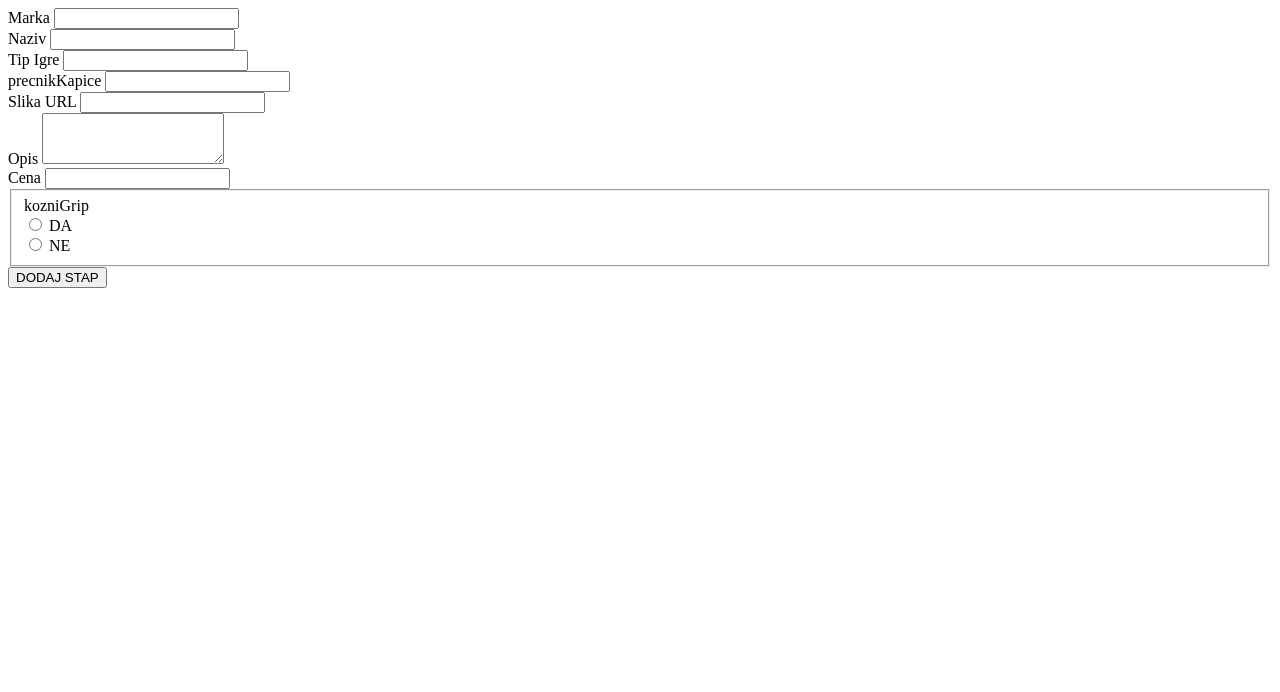
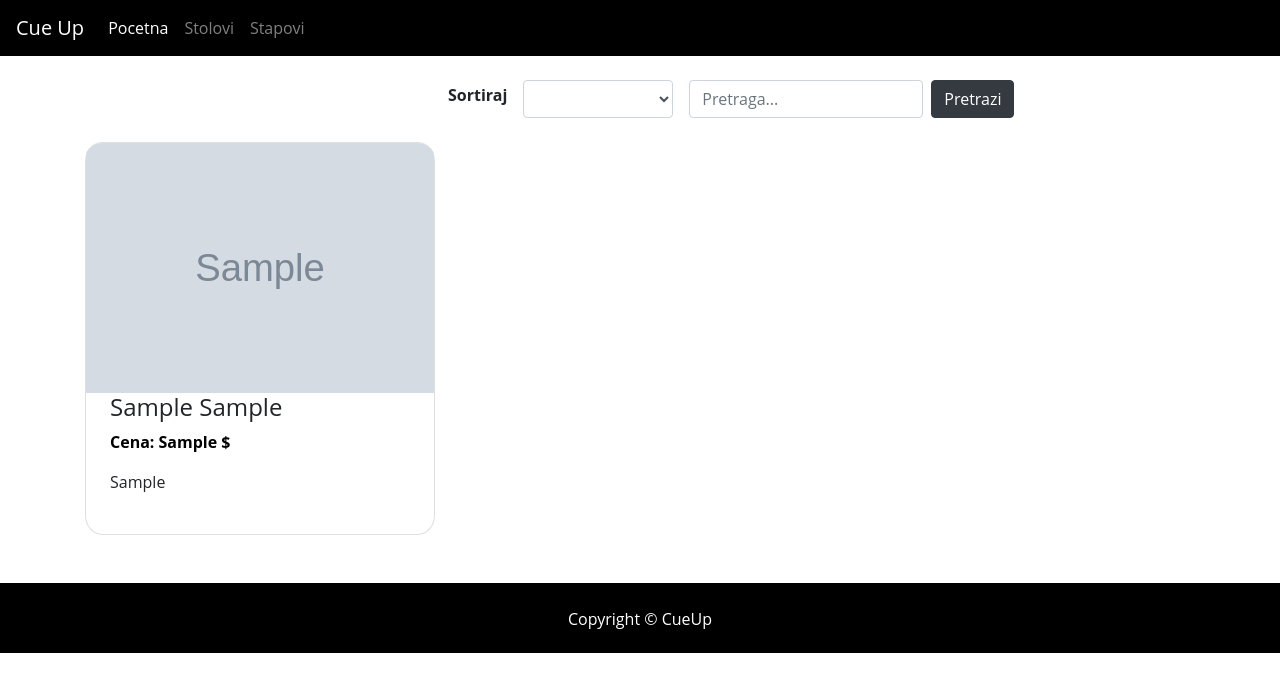
Before and after one commit to Bejn0/PhpDomaci, a PHP site: page /stapovi.php in a window 1280 px wide. Shown: the top 692 px of the page. Run offline with PHP 8.4, Linux system fonts and the light colour scheme; tables that the repository leaves empty or names only in its code hold one stand-in row (values such as "Sample post"); grey boxes marked "Sample" are stand-in pictures.

Commit message:
Dodata baza i u njoj funkcije select, insert, update i delete, povezana sa ostalim stranicama kroz header. Omoguceno sortiranje i pretrazivanje na stranicama stapovi i stolovi uz pomoc javaScripta. Stranice stapovi i stolovi redizajnirane i ukrasene kroz css fajl.

```diff
--- a/files/script.js
+++ b/files/script.js
@@ -0,0 +1,157 @@
+let select = document.getElementById("exampleFormControlSelect1");
+let select2 = document.getElementById("exampleFormControlSelect2");
+let form = document.getElementById("search-form");
+let form2 = document.getElementById("search-form2");
+
+if (select != null) {
+  select.addEventListener('change', (event) => {
+    let vrstaSorta = event.target.value;
+
+    $.ajax({
+      url: 'sort.php',
+      type: 'POST',
+      data: {
+        vrstaSorta: vrstaSorta,
+        table: "stapovi"
+      },
+      success: (response) => {
+        let stapovi = JSON.parse(response);
+        let html = "";
+
+        stapovi.forEach(stap => {
+          html += `<div class="col-md-4 col-sm-6 col-12 mt-4">
+          <div class="card">
+            <div class="card-img">
+            <img src="${stap.img}" alt="">
+            </div>
+            <div class="card-sadrzaj">
+                        <h4 class="card-naziv">${stap.marka} ${stap.naziv}</h4>
+                        <p class="card-cena">${stap.cena} E</p>
+                        <p class="card-opis">${stap.opis.substring(0, 250)}</p>
+            </div>
+          </div>
+        </div>`;
+        });
+
+        document.getElementById('stapovi-container').innerHTML = html;
+      }
+    });
+  });
+}
+
+
+if (select2 != null) {
+  select2.addEventListener('change', (event) => {
+    let vrstaSorta = event.target.value;
+
+    $.ajax({
+      url: 'sort.php',
+      type: 'POST',
+      data: {
+        vrstaSorta: vrstaSorta,
+        table: "stolovi"
+      },
+      success: (response) => {
+        console.log(response);
+        let stolovi = JSON.parse(response);
+        let html = "";
+
+        stolovi.forEach(sto => {
+          html += `<div class="col-md-4 col-sm-6 col-12 mt-4">
+                    <div class="card">
+                      <div class="card-img">
+                        <img src="${sto.img}" alt="">
+                      </div>
+                      <div class="card-sadrzaj">
+                        <h4 class="card-naziv">${sto.marka} ${sto.naziv}</h4>
+                        <p class="card-cena">${sto.cena} E</p>
+                        <p class="card-opis">${sto.opis.substring(0, 250)}</p>
+                      </div>
+                    </div>
+                  </div>`;
+        });
+
+        document.getElementById('stolovi-container').innerHTML = html;
+      }
+    });
+  });
+}
+
+if (form != null) {
+  form.addEventListener('submit', (event) => {
+    event.preventDefault();
+
+    let unetTekst = document.getElementById('search-input').value;
+
+    $.ajax({
+      url: 'search.php',
+      type: 'POST',
+      data: {
+        unetTekst: unetTekst,
+        table: "stapovi"
+      },
+      success: (response) => {
+        console.log(response);
+        let stapovi = JSON.parse(response);
+        let html = "";
+
+        stapovi.forEach(stap => {
+          html += `<div class="col-md-4 col-sm-6 col-12 mt-4">
+                    <div class="card">
+                      <div class="card-img">
+                        <img src="${stap.img}" alt="">
+                      </div>
+                      <div class="card-sadrzaj">
+                        <h4 class="card-naziv">${stap.marka} ${stap.naziv}</h4>
+                        <p class="card-cena">${stap.cena} E</p>
+                        <p class="card-opis">${stap.opis.substring(0, 250)}</p>
+                      </div>
+                    </div>
+                  </div>`;
+        });
+
+        document.getElementById('stapovi-container').innerHTML = html;
+      }
+    });
+  });
+}
+
+
+if (form2 != null) {
+  form2.addEventListener('submit', (event) => {
+    event.preventDefault();
+
+    let unetTekst = document.getElementById('search-input').value;
+
+    $.ajax({
+      url: 'search.php',
+      type: 'POST',
+      data: {
+        unetTekst: unetTekst,
+        table: "stolovi"
+      },
+      success: (response) => {
+        console.log(response);
+        let stolovi = JSON.parse(response);
+        let html = "";
+
+        stolovi.forEach(sto => {
+          html += `<div class="col-md-4 col-sm-6 col-12 mt-4">
+                    <div class="card">
+                      <div class="card-img">
+                        <img src="${sto.img}" alt="">
+                      </div>
+                      <div class="card-sadrzaj">
+                        <h4 class="card-naziv">${sto.marka} ${sto.naziv}</h4>
+                        <p class="card-cena">${sto.cena} E</p>
+                        <p class="card-opis">${sto.opis.substring(0, 250)}</p>
+                      </div>
+                    </div>
+                  </div>`;
+        });
+
+        document.getElementById('stolovi-container').innerHTML = html;
+      }
+    });
+  });
+}
--- a/files/style.css
+++ b/files/style.css
@@ -44,3 +44,29 @@ body {
     height: 70px;
     text-align: center;
   }
+
+  #sortirajdiv {
+    align-items: center;
+    margin-left: 35%;
+}
+
+.card {
+  box-sizing: border-box;
+  border-radius: 5%;
+}
+
+.card-img img {
+  height: 250px;
+  width: 100%;
+  border-top-left-radius: 5%;
+  border-top-right-radius: 5%;
+  z-index: -1;
+}
+
+.card-cena{
+  color: black;
+  font-weight: 700;
+}
+.card-sadrzaj{
+  padding: 0 1.5rem 1.5rem 1.5rem;
+}
--- a/footer.php
+++ b/footer.php
@@ -2,6 +2,9 @@
   <p class="pt-4">Copyright &copy; CueUp</p>
 </footer>
 
+<script src="https://cdnjs.cloudflare.com/ajax/libs/jquery/3.5.1/jquery.min.js" integrity="sha512-bLT0Qm9VnAYZDflyKcBaQ2gg0hSYNQrJ8RilYldYQ1FxQYoCLtUjuuRuZo+fjqhx/qtq/1itJ0C2ejDxltZVFg==" crossorigin="anonymous"></script><script src="https://cdn.jsdelivr.net/npm/bootstrap@4.5.3/dist/js/bootstrap.bundle.min.js" integrity="sha384-ho+j7jyWK8fNQe+A12Hb8AhRq26LrZ/JpcUGGOn+Y7RsweNrtN/tE3MoK7ZeZDyx" crossorigin="anonymous"></script>
+<script src="files/script.js"></script>
+
 </body>
 
 </html>
--- a/header.php
+++ b/header.php
@@ -1,3 +1,10 @@
+<?php
+
+require_once "Database.php";
+$db = new Database("itehdom");
+
+?>
+
 <!DOCTYPE html>
 <html lang="en">
 
--- a/stapovi.php
+++ b/stapovi.php
@@ -1,60 +1,51 @@
-<div class="row">
-      <div class="col-md-6 col-sm-6 offset-md-3 offset-sm-3">
-        <form method="POST">
+<?php include_once 'header.php'; ?>
+<br>
 
-          <div class="form-group">
-            <label for="marka">Marka</label>
-            <input type="text" class="form-control" id="marka" value="<?php if (isset($marka)) echo $marka; ?>" name="marka">
+<div id = "sortirajdiv" class="text-center d-flex flex-wrap">
+  <label for="exampleFormControlSelect1" class="mr-3"><b>Sortiraj</b></label>
+  <select class="form-control mr-3" style="width: 150px;" id="exampleFormControlSelect1">
+    <option></option>
+    <option value="cena">Ceni</option>
+    <option value="precnikKapice">Precnik Kapice</option>
+  </select>
+  <form id="search-form" class="form-inline my-2 my-lg-0">
+    <input class="form-control mr-sm-2" id="search-input" type="search" placeholder="Pretraga..." aria-label="Search">
+    <button class="btn btn-dark my-2 my-sm-0" type="submit">Pretrazi</button>
+  </form>
+</div>
+
+
+<?php
+
+$db->select("stapovi", $rows = "*", null, null, null);
+$stapovi = $db->getResult()->fetch_all(MYSQLI_ASSOC);
+
+?>
+
+<section id="stapovi" class="mb-5">
+  <div class="container">
+    <div class="row" id="stapovi-container">
+
+      <?php foreach ($stapovi as $stap) : ?>
+
+        <div class="col-md-4 col-sm-6 col-12 mt-4">
+          <div class="card">
+            <div class="card-img">
+              <img src="<?php echo $stap['img']; ?>" alt="">
+            </div>
+            <div class="card-sadrzaj">
+              <h4 class="card-naziv"><?php echo $stap['marka'] . " " . $stap['naziv']; ?></h4>
+              <p class="card-cena">Cena: <?php echo $stap['cena']; ?> $</p>
+              <p class="card-opis"><?php echo substr($stap['opis'], 0, 250); ?></p>
+            </div>
           </div>
+        </div>
 
-          <div class="form-group">
-            <label for="naziv">Naziv</label>
-            <input type="text" class="form-control" id="naziv" value="<?php if (isset($naziv)) echo $naziv; ?>" name="naziv">
-          </div>
+      <?php endforeach; ?>
 
-          <div class="form-group">
-            <label for="tipIgre">Tip Igre</label>
-            <input type="text" class="form-control" id="tipIgre" value="<?php if (isset($tipIgre)) echo $tipIgre; ?>" name="tipIgre">
-          </div>
 
-          <div class="form-group">
-            <label for="precnikKapice">precnikKapice</label>
-            <input type="number" class="form-control" id="precnikKapice" value="<?php if (isset($precnikKapice)) echo $precnikKapice; ?>" name="precnikKapice">
-          </div>
+    </div>
+  </div>
+</section>
 
-          <div class="form-group">
-            <label for="img">Slika URL</label>
-            <input type="text" class="form-control" value="<?php if (isset($img)) echo $img; ?>" name="img" id="img">
-          </div>
-
-          <div class="form-group">
-            <label for="Opis">Opis</label>
-            <textarea class="form-control" id="opis" rows="3" name="opis"><?php if (isset($opis)) echo $opis; ?></textarea>
-          </div>
-
-          <div class="form-group">
-            <label for="cena">Cena</label>
-            <input type="number" class="form-control" id="cena" value="<?php if (isset($cena)) echo $cena; ?>" name="cena">
-          </div>
-
-          <fieldset class="form-group">
-            <label class="text-left font-size-17">kozniGrip</label>
-            <div class="form-check">
-              <label class="form-check-label">
-                <input type="radio" class="form-check-input" name="kozniGrip" value="DA" <?php if (isset($kozniGrip) && $kozniGrip == "DA") echo "CHECKED"; ?>>
-                DA
-              </label>
-            </div>
-            <div class="form-check">
-              <label class="form-check-label">
-                <input type="radio" class="form-check-input" name="kozniGrip" value="NE" <?php if (isset($kozniGrip) && $kozniGrip == "NE") echo "CHECKED"; ?>>
-                NE
-              </label>
-            </div>
-          </fieldset>
-
-          <button type="submit" name="dodaj-stap" class="btn btn-primary w-100">DODAJ STAP</button>
-
-        </form>
-      </div>
-    </div>
+<?php include_once 'footer.php'; ?>
```
Also changed, not shown: Database.php (added, +103 -0 lines), search.php (added, +14 -0 lines), sort.php (added, +13 -0 lines), stolovi.php (+43 -53 lines).
